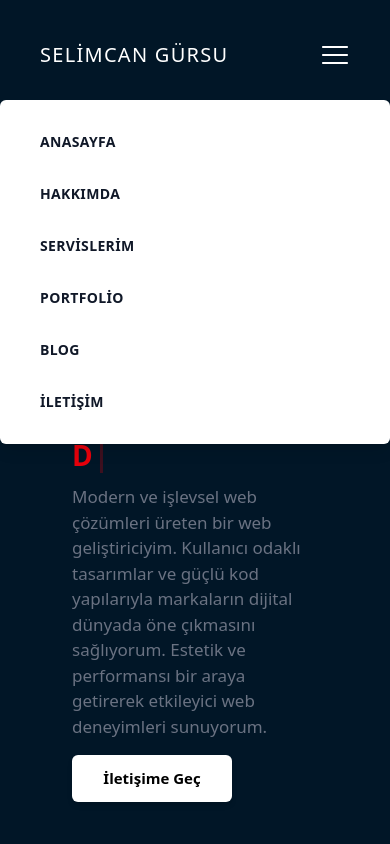
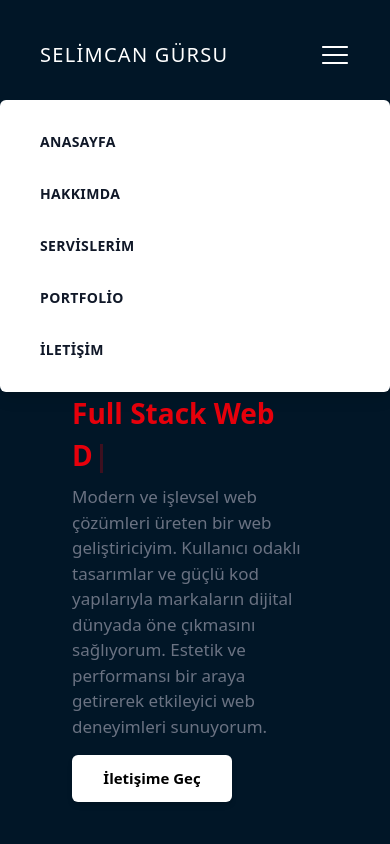
Before and after one commit to dev-selimcangursu/reactjs-my-professional-portfolio, a React (Vite) app in the folder portfolio-website/: page / in a window 390 px wide. Both pictures are taken after a click on the link 335 px from the left and 55 px from the top of the page. Shown: the top 844 px of the page. Built offline with nearby package versions, Linux system fonts and the light colour scheme.

Commit message:
home-screen alanı componentlere ayrıldı. menu linkleri ilgili sectiona yönlendirildi.

```diff
--- a/portfolio-website/src/App.css
+++ b/portfolio-website/src/App.css
@@ -1,5 +1,7 @@
 @import "tailwindcss";
-
+html {
+  scroll-behavior: smooth;
+}
 .home__full_screen {
   background-color: #011627;
 }
--- a/portfolio-website/src/App.jsx
+++ b/portfolio-website/src/App.jsx
@@ -1,91 +1,23 @@
 import "./App.css";
-import Header from "./components/Header/Header";
-import Typewriter from "typewriter-effect/dist/core";
-import { useEffect, useRef } from "react";
-import Button from "./components/Button";
-import { IoLogoInstagram, IoLogoGithub, IoLogoLinkedin } from "react-icons/io5";
-import { useSelector } from "react-redux";
 import PortfolioList from "./components/Portfolio/PortfolioList";
 import Contact from "./components/Contact/Contact";
-import Footer from './components/Footer/Footer'
+import Footer from "./components/Footer/Footer";
 import ExperienceList from "./components/Experience/ExperienceList";
 import ServiceList from "./components/Services/ServiceList";
 import About from "./components/About/About";
+import HomeScreen from "./components/Home/HomeScreen";
 
 
 function App() {
-
-  const about = useSelector((state) => state.about.value);
-
-  // TypeWriter Kütüphanesi
-  const typewriterRef = useRef(null);
-  useEffect(() => {
-    new Typewriter(typewriterRef.current, {
-      strings: about[0].title,
-      autoStart: true,
-      loop: true,
-    });
-  }, []);
-
   return (
     <>
-      <section id="home__full_screen" className="home__full_screen w-full h-auto text-white">
-        <Header />
-        <div className="home__full__screen__main w-full grid grid-cols-1 md:grid-cols-2 justify-between items-center p-18 gap-30 text-white">
-          {/**  Section 1 Sol Taraf:Başlangıç **/}
-          <div className="w-full h-full home__full_screen__main__left">
-            <p className="text-[20px] font-[600px]">Merhaba, Ben</p>
-            <h1 className="text-[60px] font-bold">{about[0].fullname}</h1>
-            <h3
-              className="text-red-600 text-[28px] font-bold"
-              ref={typewriterRef}
-            ></h3>
-            <p className="text-[17px] text-gray-500 mt-2">
-              Modern ve işlevsel web çözümleri üreten bir web geliştiriciyim.
-              Kullanıcı odaklı tasarımlar ve güçlü kod yapılarıyla markaların
-              dijital dünyada öne çıkmasını sağlıyorum. Estetik ve performansı
-              bir araya getirerek etkileyici web deneyimleri sunuyorum.
-            </p>
-            <Button
-              id="contactButton"
-              className="p-3 border-0 w-40 text-black cursor-pointer rounded-md mt-4 text-[15px] shadow-md font-semibold bg-white relative overflow-hidden"
-            >
-              <span className="contact-route"></span>
-              <span className="contact-text">İletişime Geç</span>
-            </Button>
-          </div>
-          {/**  Section 1 Sağ Taraf:Başlangıç **/}
-          <div className="w-full h-full home__full_screen__main__right grid grid-cols-1 md:grid-cols-2 justify-between items-center">
-            <img
-              className="w-full h-auto max-w-lg md:max-w-xl lg:max-w-2xl"
-              src=""
-              alt="my_photo"
-            />
-            {/**  Section 1 Sağ Taraf Sosyal Medya İkonları:Başlangıç **/}
-            <div className="w-full flex row justify-center items-center gap-2 mt-5 md:flex-col md:justify-end md:items-end">
-              <a href={about[0].instagram}>
-                {" "}
-                <IoLogoInstagram className="cursor-pointer" size={22} />
-              </a>
-              <a href={about[0].github}>
-                {" "}
-                <IoLogoGithub className="cursor-pointer" size={22} />
-              </a>
-              <a href={about[0].linkedin}>
-                {" "}
-                <IoLogoLinkedin className="cursor-pointer" size={22} />
-              </a>
-            </div>
-          </div>
-        </div>
-      </section>
-
-      <About/>
-      <ServiceList/>
-      <ExperienceList/>
+      <HomeScreen/>
+      <About />
+      <ServiceList />
+      <ExperienceList />
       <PortfolioList />
       <Contact />
-      <Footer/>
+      <Footer />
     </>
   );
 }
--- a/portfolio-website/src/components/Box.jsx
+++ /dev/null
@@ -1,6 +0,0 @@
-export default function Box(props)
-{
-    return(
-        <div className={props.className}>{props.children}</div>
-    )
-}
--- a/portfolio-website/src/components/Contact/Contact.jsx
+++ b/portfolio-website/src/components/Contact/Contact.jsx
@@ -5,9 +5,7 @@ import Form from "./Form";
 function Contact() {
   return (
     <div
-      style={{ backgroundColor: "#001e35" }}
-      className="w-full p-5 grid grid-cols-1 md:grid-cols-2 gap-5 text-white"
-    >
+      id="contact" style={{ backgroundColor: "#001e35" }} className="w-full p-5 grid grid-cols-1 md:grid-cols-2 gap-5 text-white">
       <Info />
       <Form />
     </div>
--- a/portfolio-website/src/components/Header/Header.jsx
+++ b/portfolio-website/src/components/Header/Header.jsx
@@ -41,19 +41,19 @@ function Header() {
               </a>
             </li>
             <li className="text-[14px] font-medium tracking-[0.08rem]">
-              <a className="link" href="">
+              <a className="link" href="#my__services">
                 <span className="link-route"></span>
                 <span className="link-name">SERVİSLER</span>
               </a>
             </li>
             <li className="text-[14px] font-medium tracking-[0.08rem]">
-              <a className="link" href="">
+              <a className="link" href="#my__portfolio">
                 <span className="link-route"></span>
                 <span className="link-name">PORTFOLIO</span>
               </a>
             </li>
             <li className="text-[14px] font-medium tracking-[0.08rem]">
-              <a className="link" href="">
+              <a className="link" href="#contact">
                 <span className="link-route"></span>
                 <span className="link-name">İLETİŞİM</span>
               </a>
--- a/portfolio-website/src/components/Header/MobileMenu.jsx
+++ b/portfolio-website/src/components/Header/MobileMenu.jsx
@@ -5,12 +5,11 @@ function MobileMenu() {
     <div className="absolute top-25 left-0 w-full h-auto bg-white shadow-lg rounded-md p-6 z-10 md:hidden">
       <ul className="flex flex-col space-y-4">
         {[
-        { name: "ANASAYFA", href: "#" },
-        { name: "HAKKIMDA", href: "#" },
-        { name: "SERVİSLERİM", href: "#" },
-        { name: "PORTFOLİO", href: "#" },
-        { name: "BLOG", href: "#" },
-        { name: "İLETİŞİM", href: "#" },
+          { name: "ANASAYFA", href: "#home__full_screen" },
+          { name: "HAKKIMDA", href: "#about__me" },
+          { name: "SERVİSLERİM", href: "#my__services" },
+          { name: "PORTFOLİO", href: "#my__portfolio" },
+          { name: "İLETİŞİM", href: "#contact" },
         ].map((item, index) => (
           <li key={index}>
             <a
@@ -23,7 +22,6 @@ function MobileMenu() {
         ))}
       </ul>
     </div>
-
   );
 }
 
--- /dev/null
+++ b/portfolio-website/src/components/Home/Home.jsx
@@ -0,0 +1,21 @@
+import React from "react";
+import Info from "./Info";
+import Social from "./Social";
+
+function Home() {
+  return (
+    <div className="home__full__screen__main w-full grid grid-cols-1 md:grid-cols-2 justify-between items-center p-18 gap-30 text-white">
+      <Info />
+      <div className="w-full h-full home__full_screen__main__right grid grid-cols-1 md:grid-cols-2 justify-between items-center">
+        <img
+          className="w-full h-auto max-w-lg md:max-w-xl lg:max-w-2xl"
+          src=""
+          alt="my_photo"
+        />
+        <Social />
+      </div>
+    </div>
+  );
+}
+
+export default Home;
--- /dev/null
+++ b/portfolio-website/src/components/Home/HomeScreen.jsx
@@ -0,0 +1,14 @@
+import React from "react";
+import Home from "./Home";
+import Header from "../Header/Header";
+
+function HomeScreen() {
+  return (
+    <section id="home__full_screen" className="home__full_screen w-full h-auto text-white">
+      <Header />
+      <Home />
+    </section>
+  );
+}
+
+export default HomeScreen;
--- /dev/null
+++ b/portfolio-website/src/components/Home/Info.jsx
@@ -0,0 +1,45 @@
+import React from "react";
+import { useSelector } from "react-redux";
+import { useEffect, useRef } from "react";
+import Typewriter from "typewriter-effect/dist/core";
+import Button from "../Button";
+
+function Info() {
+  const about = useSelector((state) => state.about.value);
+
+  // TypeWriter Kütüphanesi
+  const typewriterRef = useRef(null);
+  useEffect(() => {
+    new Typewriter(typewriterRef.current, {
+      strings: about[0].title,
+      autoStart: true,
+      loop: true,
+    });
+  }, []);
+
+  return (
+    <div className="w-full h-full home__full_screen__main__left">
+      <p className="text-[20px] font-[600px]">Merhaba, Ben</p>
+      <h1 className="text-[60px] font-bold">{about[0].fullname}</h1>
+      <h3
+        className="text-red-600 text-[28px] font-bold"
+        ref={typewriterRef}
+      ></h3>
+      <p className="text-[17px] text-gray-500 mt-2">
+        Modern ve işlevsel web çözümleri üreten bir web geliştiriciyim.
+        Kullanıcı odaklı tasarımlar ve güçlü kod yapılarıyla markaların dijital
+        dünyada öne çıkmasını sağlıyorum. Estetik ve performansı bir araya
+        getirerek etkileyici web deneyimleri sunuyorum.
+      </p>
+      <Button
+        id="contactButton"
+        className="p-3 border-0 w-40 text-black cursor-pointer rounded-md mt-4 text-[15px] shadow-md font-semibold bg-white relative overflow-hidden"
+      >
+        <span className="contact-route"></span>
+        <span className="contact-text">İletişime Geç</span>
+      </Button>
+    </div>
+  );
+}
+
+export default Info;
--- /dev/null
+++ b/portfolio-website/src/components/Home/Social.jsx
@@ -0,0 +1,25 @@
+import React from 'react'
+import { useSelector } from "react-redux";
+import { IoLogoInstagram, IoLogoGithub, IoLogoLinkedin } from "react-icons/io5";
+
+function Social() {
+    const about = useSelector((state) => state.about.value);
+  return (
+    <div className="w-full flex row justify-center items-center gap-2 mt-5 md:flex-col md:justify-end md:items-end">
+    <a href={about[0].instagram}>
+      {" "}
+      <IoLogoInstagram className="cursor-pointer" size={22} />
+    </a>
+    <a href={about[0].github}>
+      {" "}
+      <IoLogoGithub className="cursor-pointer" size={22} />
+    </a>
+    <a href={about[0].linkedin}>
+      {" "}
+      <IoLogoLinkedin className="cursor-pointer" size={22} />
+    </a>
+  </div>
+  )
+}
+
+export default Social
```
Lines whose indentation alone changed are shown as unchanged.
